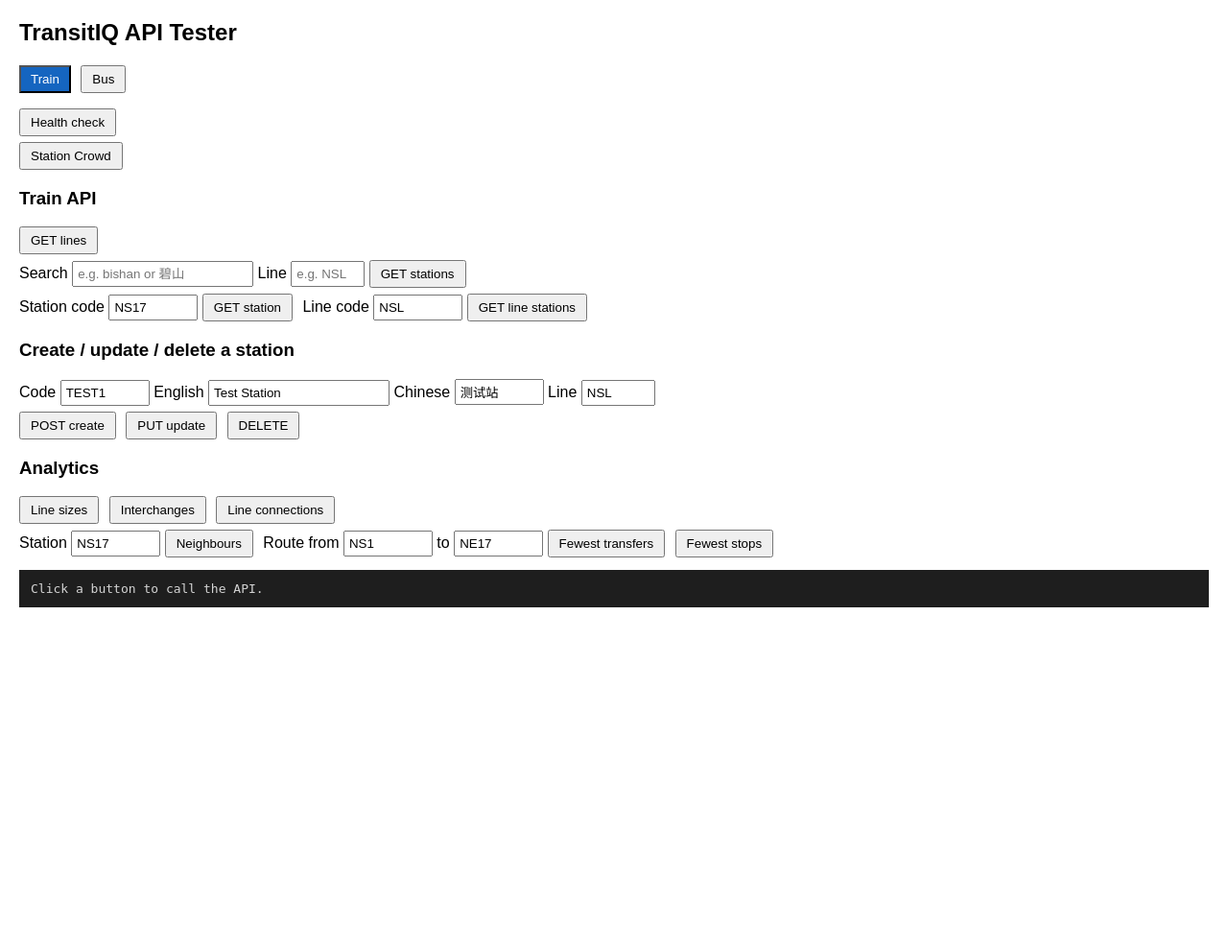
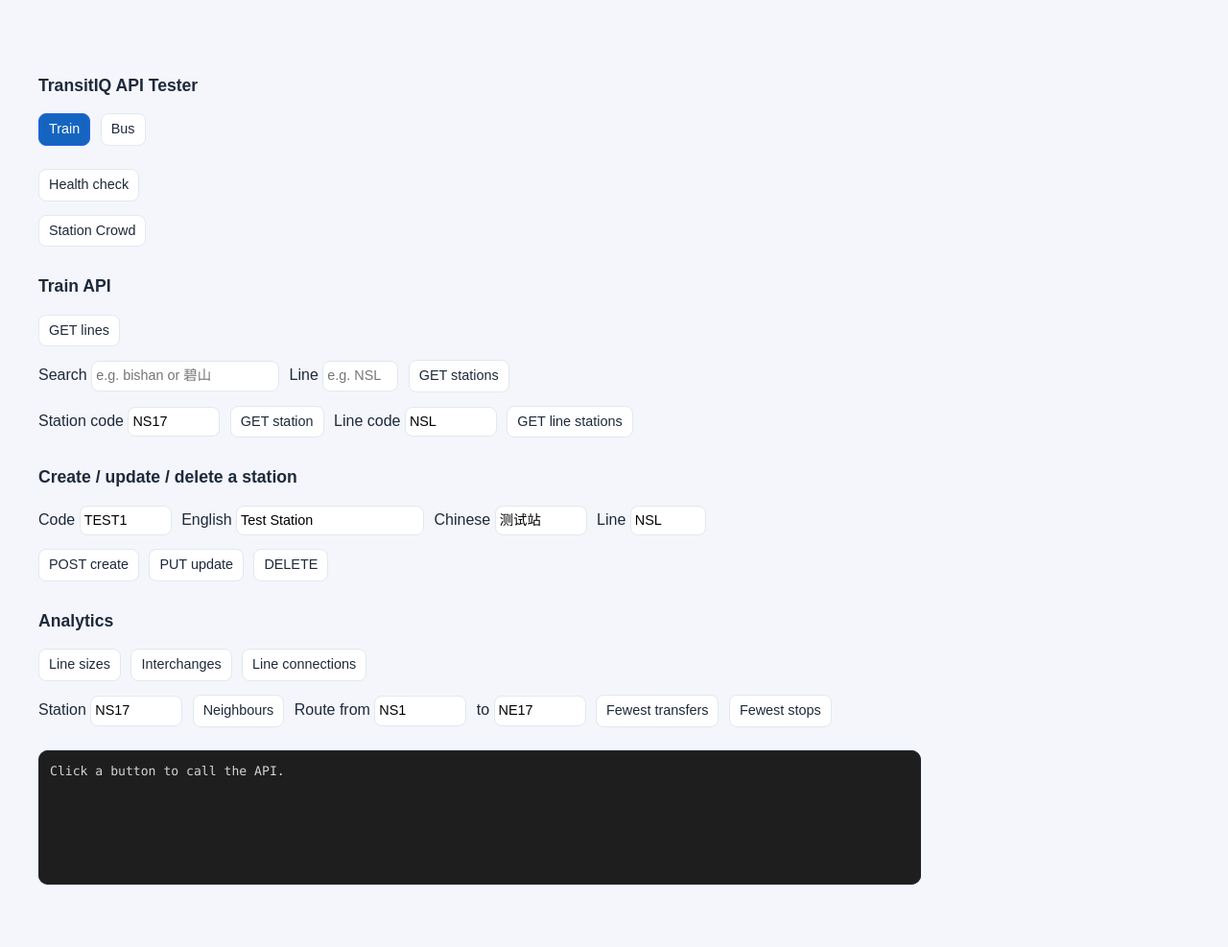
Before and after one commit to yjmockkk/INF2003_TransitIQ, a Flask app: page / in a window 1280 px wide. Shown: the whole page at 96% size. Before the commit the page ends 633 px from the top, so only its background shows below. Run offline with Flask 2, Linux system fonts and the light colour scheme; parts of the project's set-up code (start-up, migrations or seed data) failed here and were passed over.

Commit message:
frontend (WIP)

```diff
--- /dev/null
+++ b/frontend/static/test.css
@@ -0,0 +1,95 @@
+:root {
+  --bg: #f4f6fb;
+  --card: #ffffff;
+  --primary: #2563eb;
+  --primary-dark: #1d4ed8;
+  --text: #1e293b;
+  --muted: #64748b;
+  --border: #e2e8f0;
+}
+
+* { box-sizing: border-box; }
+
+body {
+  font-family: "Inter", system-ui, -apple-system, "Segoe UI", sans-serif;
+  background: var(--bg);
+  color: var(--text);
+  max-width: 960px;
+  margin: 0 auto;
+  padding: 32px 20px;
+  line-height: 1.5;
+}
+
+h1 { font-size: 1.8rem; margin: 0 0 20px; }
+h2, h3 { margin: 24px 0 12px; font-size: 1.1rem; color: var(--text); }
+
+button {
+  font: inherit;
+  font-size: 0.9rem;
+  padding: 8px 14px;
+  margin: 4px 6px 4px 0;
+  border: 1px solid var(--border);
+  border-radius: 8px;
+  background: var(--card);
+  color: var(--text);
+  cursor: pointer;
+  transition: all 0.15s ease;
+}
+button:hover {
+  border-color: var(--primary);
+  color: var(--primary);
+  transform: translateY(-1px);
+  box-shadow: 0 2px 6px rgba(37, 99, 235, 0.15);
+}
+button:active { transform: translateY(0); }
+
+button.active,
+button[aria-selected="true"] {
+  background: var(--primary);
+  border-color: var(--primary);
+  color: #fff;
+}
+
+input, select {
+  font: inherit;
+  font-size: 0.9rem;
+  padding: 8px 10px;
+  margin: 4px 6px 4px 0;
+  border: 1px solid var(--border);
+  border-radius: 8px;
+  background: #fff;
+}
+input:focus, select:focus {
+  outline: none;
+  border-color: var(--primary);
+  box-shadow: 0 0 0 3px rgba(37, 99, 235, 0.2);
+}
+
+label { color: var(--muted); font-size: 0.9rem; margin-right: 4px; }
+
+pre, #output, #result {
+  background: #0f172a;
+  color: #e2e8f0;
+  padding: 16px;
+  border-radius: 10px;
+  min-height: 140px;
+  max-height: 420px;
+  overflow: auto;
+  font-family: "JetBrains Mono", Consolas, monospace;
+  font-size: 0.82rem;
+  margin-top: 20px;
+  box-shadow: inset 0 0 0 1px #1e293b;
+}
+
+table {
+  width: 100%;
+  border-collapse: collapse;
+  background: var(--card);
+  border-radius: 10px;
+  overflow: hidden;
+  margin-top: 16px;
+  box-shadow: 0 1px 3px rgba(0, 0, 0, 0.08);
+}
+th { background: #eff3fb; text-align: left; font-size: 0.85rem; }
+th, td { padding: 10px 12px; border-bottom: 1px solid var(--border); }
+tr:hover td { background: #f8fafc; }
--- a/frontend/templates/api_tester.html
+++ b/frontend/templates/api_tester.html
@@ -3,6 +3,7 @@
 <!doctype html>
 <html lang="en">
   <head>
+    <link rel="stylesheet" href="{{ url_for('static', filename='test.css') }}">
     <meta charset="utf-8" />
     <title>TransitIQ API Tester</title>
 
```
